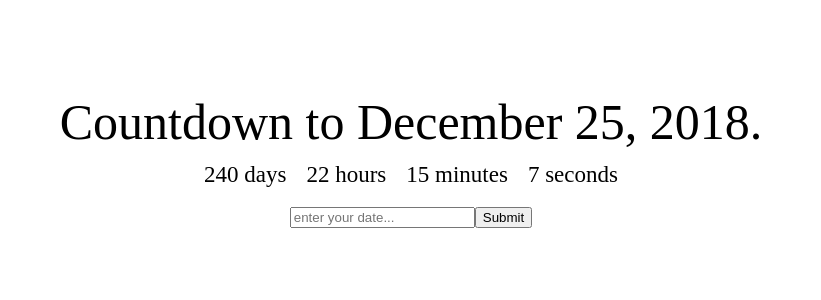
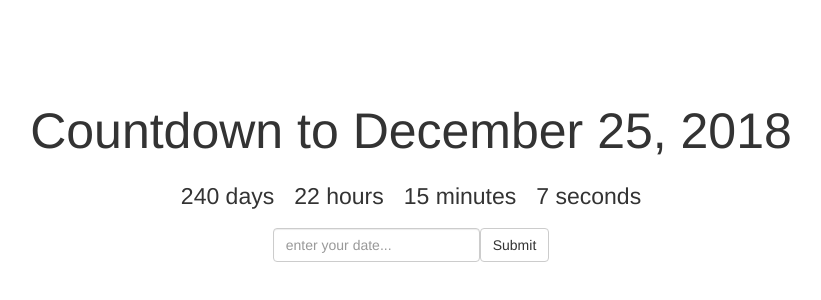
Before and after one commit to mariorodeghiero/course-react-redux, a React (Create React App) app: page / in a window 1280 px wide. Shown: the part 160-460 px from the top of the page, without its empty margins (229-1050 px from the left). Built offline with nearby package versions, Linux system fonts and the light colour scheme.

Commit message:
finished APP

```diff
--- a/package.json
+++ b/package.json
@@ -4,6 +4,7 @@
   "private": true,
   "dependencies": {
     "react": "^16.3.2",
+    "react-bootstrap": "^0.32.1",
     "react-dom": "^16.3.2",
     "react-scripts": "1.1.4"
   },
--- a/public/index.html
+++ b/public/index.html
@@ -8,7 +8,9 @@
 
   <link rel="manifest" href="%PUBLIC_URL%/manifest.json">
   <link rel="shortcut icon" href="%PUBLIC_URL%/favicon.ico">
-
+  <!-- Latest compiled and minified CSS -->
+  <link rel="stylesheet" href="https://maxcdn.bootstrapcdn.com/bootstrap/3.3.7/css/bootstrap.min.css" integrity="sha384-BVYiiSIFeK1dGmJRAkycuHAHRg32OmUcww7on3RYdg4Va+PmSTsz/K68vbdEjh4u"
+    crossorigin="anonymous">
   <title>React App</title>
 </head>
 
--- a/src/App.css
+++ b/src/App.css
@@ -16,3 +16,8 @@
   display: inline;
   margin: 10px;
 }
+
+.Deadline-imput {
+  font-size: 25px;
+  margin: 5px;
+}
--- a/src/App.js
+++ b/src/App.js
@@ -1,12 +1,13 @@
 import React, { Component } from "react";
 import "./App.css";
 import Clock from "./Clock";
+import { Form, FormControl, Button } from "react-bootstrap";
 
 class App extends Component {
   constructor(props) {
     super(props);
     this.state = {
-      deadLine: "December 25, 2018.",
+      deadLine: "December 25, 2018",
       newDeadLine: ""
     };
   }
@@ -20,15 +21,16 @@
       <div className="App">
         <div className="App-title">Countdown to {this.state.deadLine}</div>
         <Clock deadLine={this.state.deadLine} />
-        <div>
-          <input
+        <Form inline>
+          <FormControl
+            className="Deadline-input"
             placeholder="enter your date..."
             onChange={event =>
               this.setState({ newDeadLine: event.target.value })
             }
           />
-          <button onClick={() => this.changeDeadLine()}>Submit</button>
-        </div>
+          <Button onClick={() => this.changeDeadLine()}>Submit</Button>
+        </Form>
       </div>
     );
   }
```
Also changed, not shown: 1 other file (tests, documents, lock files or other folders).
